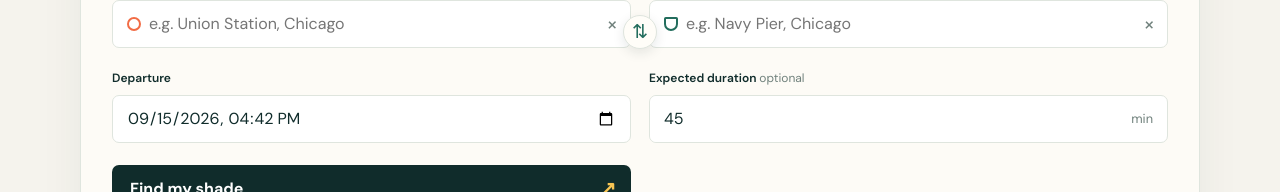
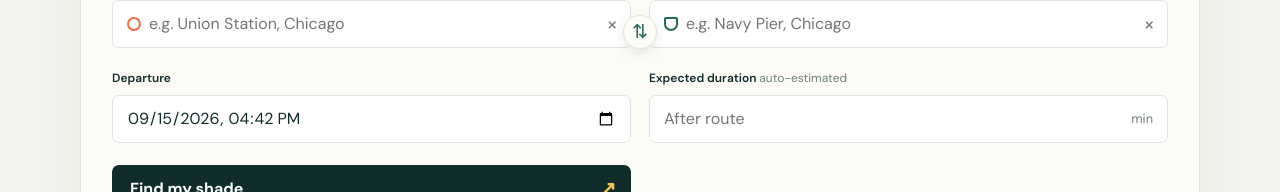
Before and after one commit to abhi-vk/ShadeRoute, a React (Vite) app: page / in a window 1280 px wide. Shown: the part 759-951 px from the top of the page. Built offline with nearby package versions, Linux system fonts and the light colour scheme.

Commit message:
Auto estimate route duration

```diff
--- a/src/App.jsx
+++ b/src/App.jsx
@@ -301,7 +301,8 @@ export default function App() {
   const [destinationPlace, setDestinationPlace] = useState(null);
   const [departure, setDeparture] = useState(defaultDate);
   const [compassTime, setCompassTime] = useState(defaultDate);
-  const [duration, setDuration] = useState(45);
+  const [duration, setDuration] = useState('');
+  const [durationEdited, setDurationEdited] = useState(false);
   const [direction, setDirection] = useState(0);
   const [loading, setLoading] = useState(false);
   const [error, setError] = useState('');
@@ -367,7 +368,12 @@ export default function App() {
       if (data.code !== 'Ok') throw new Error('No drivable route found');
 
       const points = data.routes[0].geometry.coordinates.map(([lon, lat]) => [lat, lon]);
-      const calculatedDuration = Number(duration) || 45;
+      const routeDuration = Math.max(1, Math.round(data.routes[0].duration / 60));
+      const manualDuration = Number(duration);
+      const calculatedDuration = durationEdited && manualDuration > 0 ? manualDuration : routeDuration;
+
+      setDuration(calculatedDuration);
+      setDurationEdited(durationEdited && manualDuration > 0);
 
       setReport({
         segments: makeSegments(points, start, calculatedDuration),
@@ -521,10 +527,21 @@ export default function App() {
 
             <div className="field">
               <label htmlFor="duration">
-                Expected duration <span className="optional">optional</span>
+                Expected duration <span className="optional">auto-estimated</span>
               </label>
               <div className="unit-input">
-                <input id="duration" type="number" min="1" max="1440" value={duration} onChange={(event) => setDuration(event.target.value)} />
+                <input
+                  id="duration"
+                  type="number"
+                  min="1"
+                  max="1440"
+                  value={duration}
+                  placeholder="After route"
+                  onChange={(event) => {
+                    setDuration(event.target.value);
+                    setDurationEdited(true);
+                  }}
+                />
                 <span>min</span>
               </div>
             </div>
```
